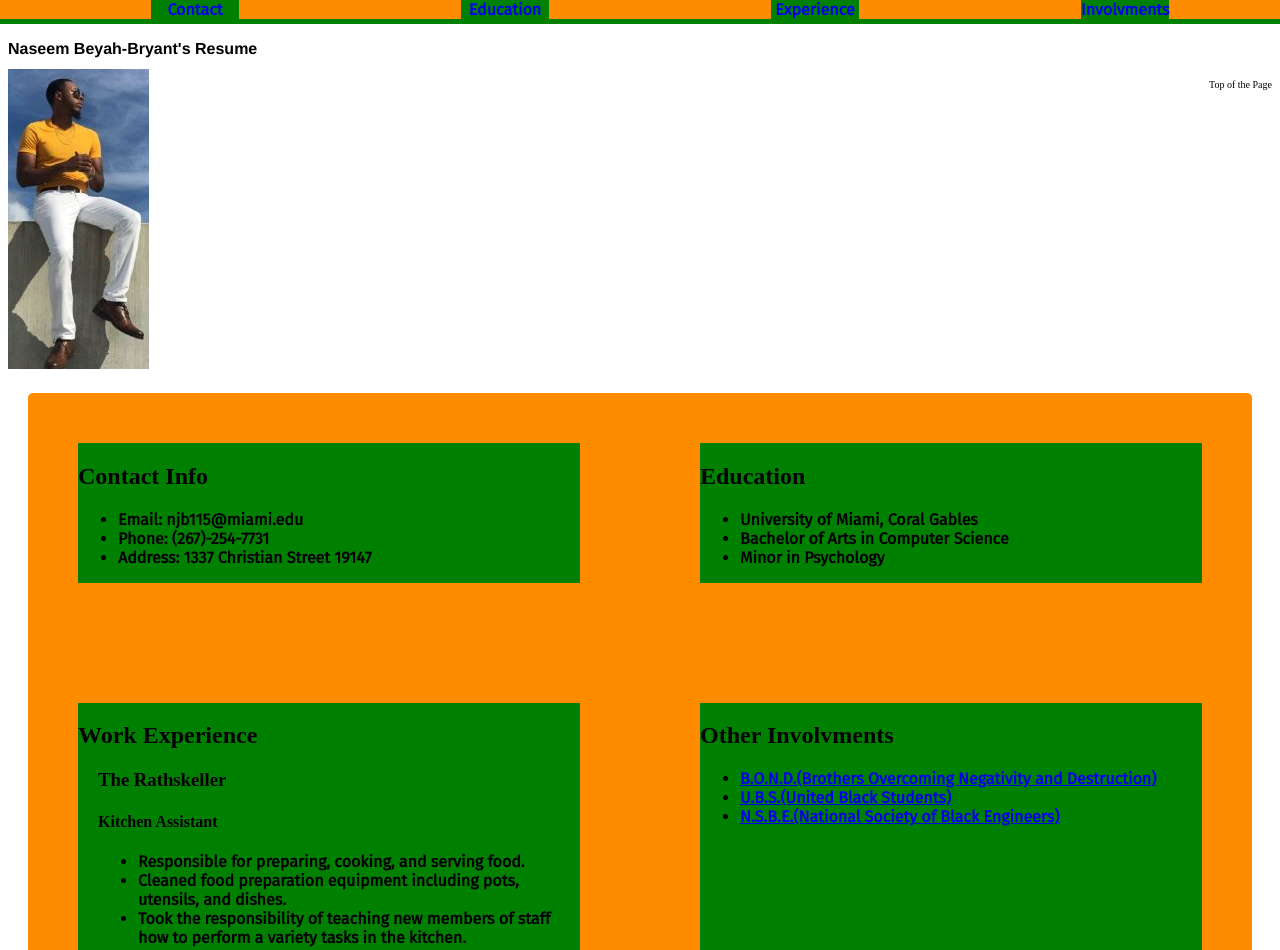
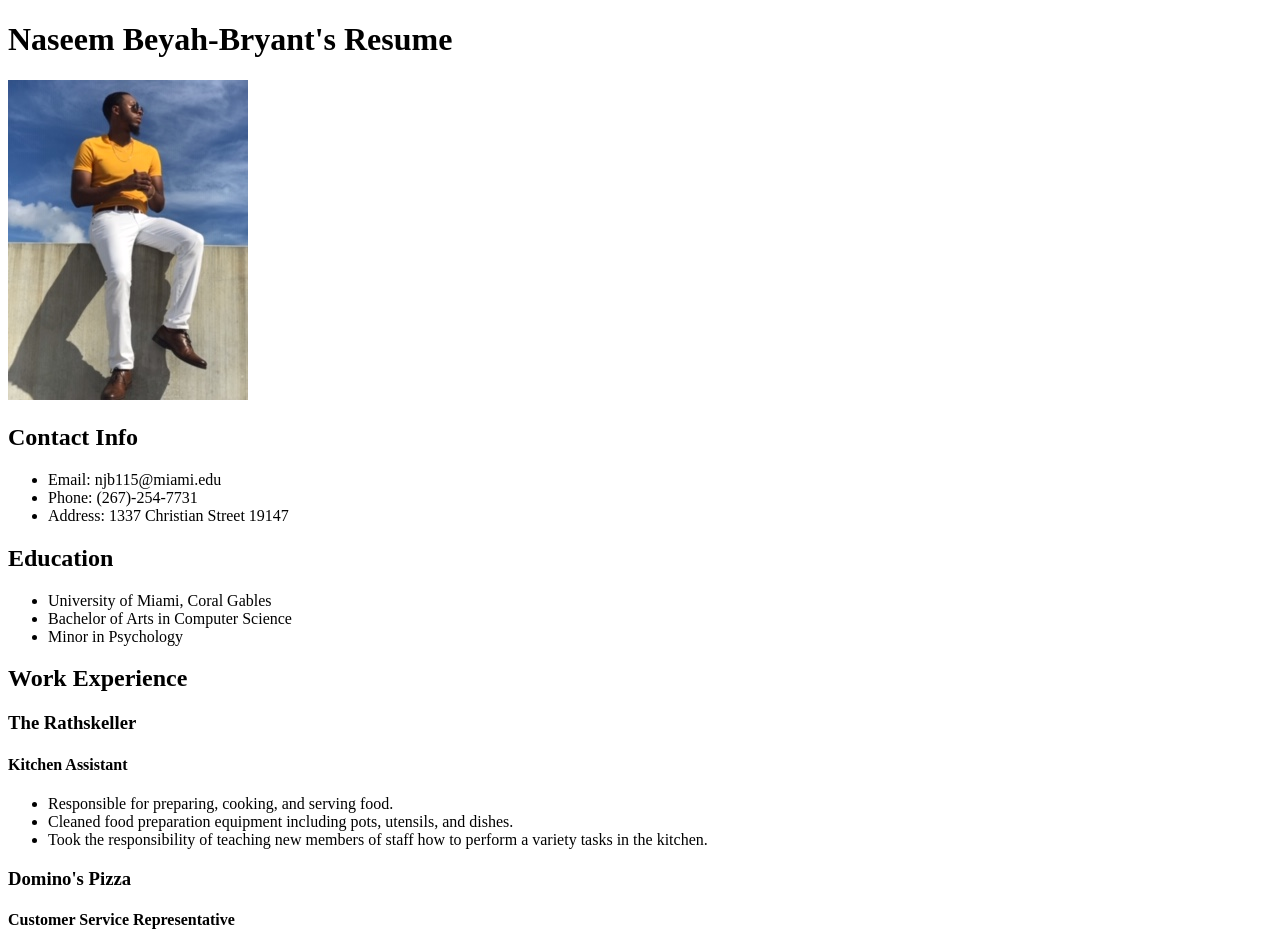
Before and after one commit to Seem3/Seem3.github.io, a plain HTML site: page resume.html in a window 1280 px wide. Shown: the top 950 px of the page. Drawn offline with Linux system fonts and the light colour scheme.

Commit message:
css project

```diff
--- a/resume.html
+++ b/resume.html
@@ -1,49 +1,37 @@
 <!DOCTYPE html>
-<html lang="en">
+<html>
+   <title>Naseem Beyah-Bryant's Resume</title>
     <head>
-      <meta charset="UTF-8">
-      <title>Naseem Beyah-Bryant's Resume</title>
-      <link href="style.css" rel="stylesheet"/>
-    </head>
-
-
         <body>
             <header>
                     <h1>Naseem Beyah-Bryant's Resume</h1>
             </header>
-        <nav>
-            <ul>
-            <li><a href="#Contact">Contact</a></li>
-            <li><a href="#Education">Education</a></li>
-            <li><a href="#Experience">Experience</a></li>
-            <li><a href="#Involvments">Involvments</a></li>
-            </ul>
-        </nav>
-        <p id="ReturntoTop">Top of the Page</p>
-
-            <img src="resumepic.jpg" alt="Naseem, 2019">
+            <img src="seem.png" alt="Naseem, 2019">
             <main>
-            <section id="Contact">
+                <section>
+                    <article>
                      <h2>Contact Info</h2>
                      <ul>
                     <li>Email: njb115@miami.edu</li>
                     <li>Phone: (267)-254-7731</li>
                      <li>Address: 1337 Christian Street 19147</li>
                     </ul>
+                    </article>
                 </section>
-
-            <section id="Education">
+            <section>
+            <article>
                 <h2>Education</h2>
                 <ul>
                     <li>University of Miami, Coral Gables</li>
                     <li>Bachelor of Arts in Computer Science</li>
                     <li>Minor in Psychology</li>
                 </ul>
+
+            </article>
             </section>
-
-            <section id="Experience">
+            <section>
+            <article>
                 <h2>Work Experience</h2>
-                <article>
                 <h3>The Rathskeller</h3>
                 <h4>Kitchen Assistant</h4>
                 <ul>
@@ -51,8 +39,6 @@
                     <li>Cleaned food preparation equipment including pots, utensils, and dishes.</li>
                     <li>Took the responsibility of teaching new members of staff how to perform a variety tasks in the kitchen.</li>
                 </ul>
-                </article>
-                <article>
                 <h3>Domino's Pizza</h3>
                 <h4>Customer Service Representative</h4>
                 <ul>
@@ -60,8 +46,6 @@
                     <li>Responsible for solving customer complaints and providing information regarding products.</li>
                     <li>Calculate total payments received during a time period reconcile this with total sales.</li>
                 </ul>
-                </article>
-                <article>
                 <h3>Housing and Residential Life</h3>
                 <h4>Security Assistant</h4>
                 <ul>
@@ -71,20 +55,23 @@
                 </ul>
             </article>
             </section>
-
-            <section id="Involvments">
+            <section>
+                <article>
                     <h2>Other Involvments</h2>
+                    <nav>
                         <ul>
                         <li><a href="https://miami.campuslabs.com/engage/organization/brothers-overcoming-negativity-and-destruction">B.O.N.D.(Brothers Overcoming Negativity and Destruction)</a></li>
                         <li><a href="https://miami.campuslabs.com/engage/organization/united-black-students">U.B.S.(United Black Students)</a></li>
                         <li><a href="https://miami.campuslabs.com/engage/organization/national-society-of-black-engineers">N.S.B.E.(National Society of Black Engineers)</a></li>
                         </ul>
-            </section>
+                    </nav>
+
+
+
             </main>
-        <footer>
-            <p><a href="#ReturntoTop">Return to Top</a></p>
-        </footer>
+
         </body>
+        </head>
 
 
 
--- a/style.css
+++ /dev/null
@@ -1,103 +0,0 @@
-
-@import url('https://fonts.googleapis.com/css?family=Fira+Sans&display=swap');
-@import url('https://fonts.googleapis.com/css?family=Exo&display=swap')
-
-body {
-	font-family:"Fira Sans","Helvetica", "Arial", sans-serif;
-	font-size: 18px;
-	background-color: rgb(0,128,128);
-	color: white;
-	margin-left: 40px;
-	border: 20px;
-	padding:20px;
-}
-
-
-header{
-	margin-top: 40px;
-
-}
-
-p{
-	float: right;
-	font-size: 10px;
-}
-
-h1{
-	font-family:"Exo","Helvetica", "Arial", sans-serif;
-	font-size: 16px;
-	font-weight: 900;
-}
-
-li{
-	font-family: "Fira Sans", "Helvetica", "Arial", sans-serif;
-	font-weight: 800;
-}
-
-section {
- margin: 50px;
- background-color: green;
- border: 20px;
- color: black
- padding: 3000px auto;
-
-}
-
-main {
-  display: grid;
-  grid-template-columns: 2fr 2fr;
-  padding: 20px auto;
-  margin: 20px;
-  border-spacing: 60px;
-  grid-gap: 20px;
-  grid-template:
-
-  font-size: 18px;
-  background-color: rgb(255, 140,0);
-  border-radius: 5px;
-}
-
-article{
-	margin: 20px;
-}
-
-nav a{
-  text-decoration: none;
-  text-align: center;
-  margin: 0;
-  display: inline-block;
-  width: 5.5em;
-  font-color:black;
-  background-color: green;
-}
-
-nav a:visited{
-  text-decoration: none;
-  text-align: center;
-  margin: 0;
-  display: inline-block;
-  width: 5.5em;
-}
-
-nav a:hover{
-  color: white;
-  background-color: black;
-}
-
-nav{
-  font-family: 'Exo', sans-serif;
-  position: fixed;
-  top: 0;
-  left: 0;
-  background-color: rgb(255, 140,0);
-  width: 100%;
-}
-
-nav ul{
-  list-style: none;
-  margin: 0;
-  font-size: 1em;
-  display: flex;
-  justify-content: space-around;
-  border-bottom: 5px solid green;
-}
```
Also changed, not shown: resumepic.jpg (deleted). Lines whose indentation alone changed are shown as unchanged.
